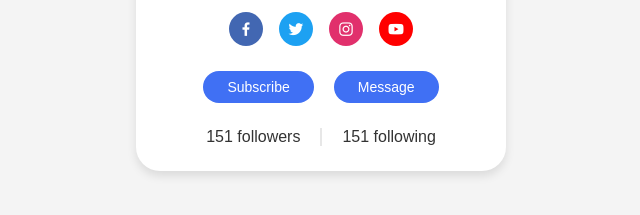
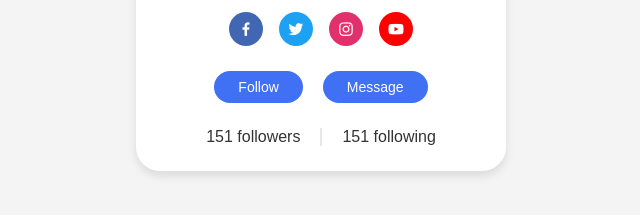
Before and after one commit to Shubham32150/portfolio, a plain HTML site: page bipin.html in a window 1280 px wide. Shown: the part 457-672 px from the top of the page, without its empty margins (319-959 px from the left). Drawn offline with nearby package versions, Linux system fonts and the light colour scheme.

Commit message:
Update bipin.html

```diff
--- a/bipin.html
+++ b/bipin.html
@@ -42,7 +42,7 @@
       </div>
 
       <div class="buttons">
-        <a href="https://www.instagram.com/bipin_sigdel_/" class="button" target="_blank">Subscribe</a>
+        <a href="https://www.instagram.com/bipin_sigdel_/" class="button" target="_blank">Follow</a>
         <a href="https://m.me/bipin.sigdel.902" class="button" target="_blank">Message</a>
       </div>
 
```
